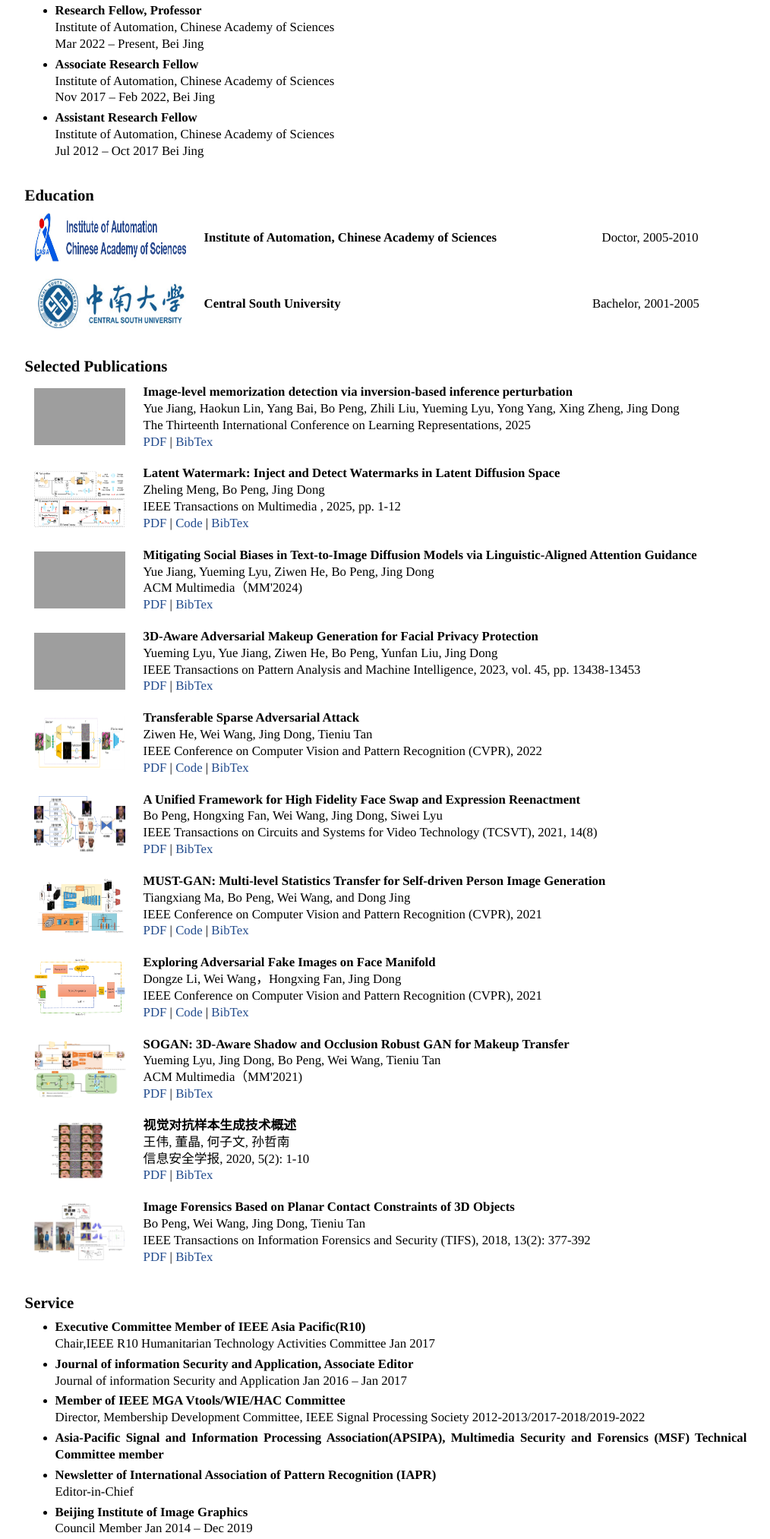
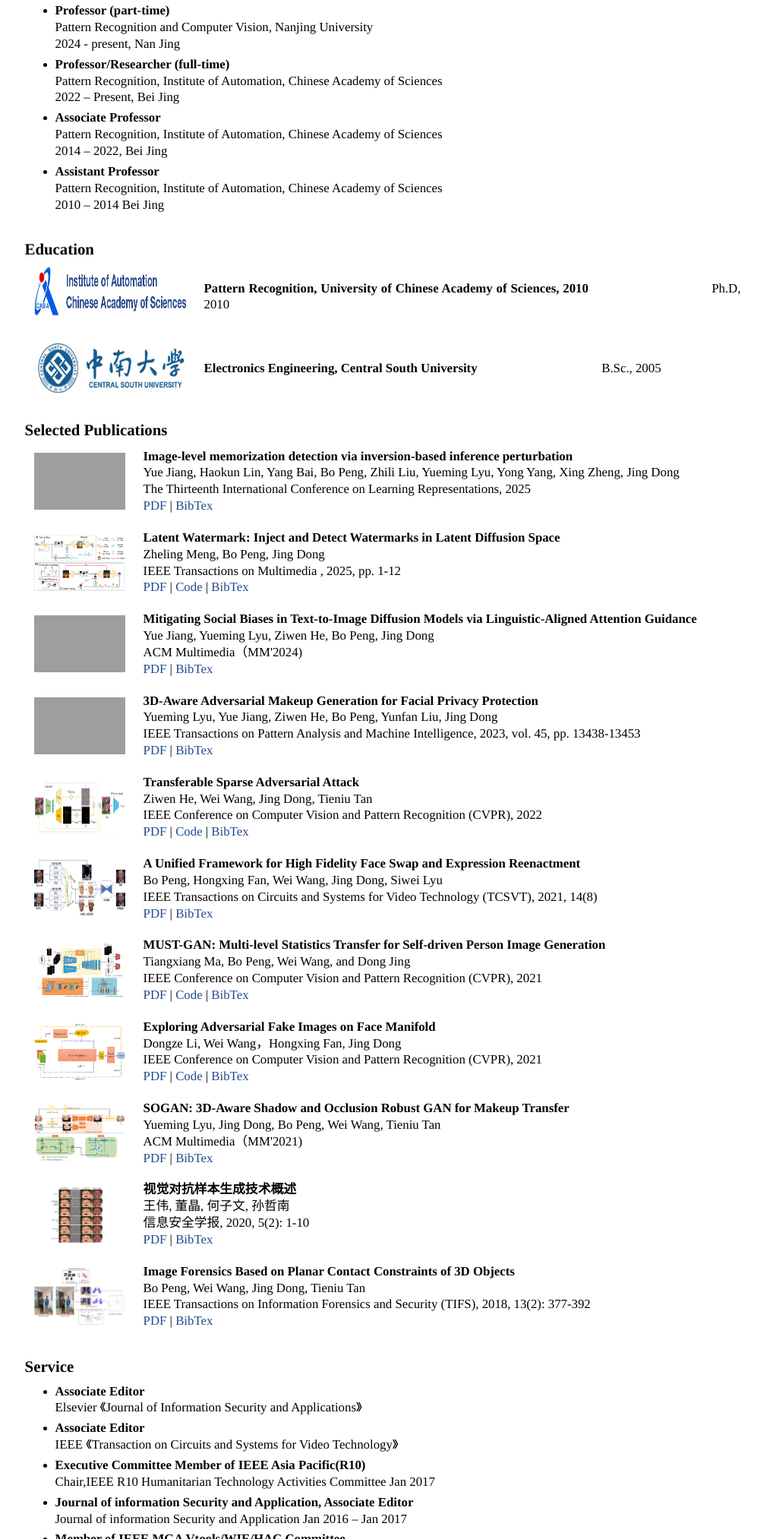
Before and after one commit to JDong-CASIA/JDong-CASIA.github.io, a plain HTML site: page index.html in a window 1280 px wide. Shown: the part 774-2800 px from the top of the page at 76% size, without its empty margins (132-1146 px from the left). Drawn offline with Linux system fonts and the light colour scheme; grey boxes are pictures that could not be loaded.

Commit message:
Update index.html

```diff
--- a/index.html
+++ b/index.html
@@ -50,17 +50,21 @@ Dong Jing, Ph.D., researcher, doctoral supervisor, CSIG/CCF/IEEE senior member,
 
 <h2>Experience</h2>
 <ul>
-<li><p><strong>Research Fellow, Professor</strong> <br />
-Institute of Automation, Chinese Academy of Sciences <br />
-Mar 2022 – Present,  Bei Jing
+<li><p><strong>Professor (part-time)</strong> <br />
+Pattern Recognition and Computer Vision, Nanjing University <br />
+2024 - present,  Nan Jing
 </p></li>
-<li><p><strong>Associate Research Fellow</strong> <br />
-Institute of Automation, Chinese Academy of Sciences <br />
-Nov 2017 – Feb 2022,  Bei Jing
+<li><p><strong>Professor/Researcher (full-time)</strong> <br />
+Pattern Recognition, Institute of Automation, Chinese Academy of Sciences <br />
+2022 – Present,  Bei Jing
 </p></li>
-<li><p><strong>Assistant Research Fellow</strong> <br />
-Institute of Automation, Chinese Academy of Sciences <br />
-Jul 2012 – Oct 2017  Bei Jing
+<li><p><strong>Associate Professor</strong> <br />
+Pattern Recognition, Institute of Automation, Chinese Academy of Sciences <br />
+2014 – 2022,  Bei Jing
+</p></li>
+<li><p><strong>Assistant Professor</strong> <br />
+Pattern Recognition, Institute of Automation, Chinese Academy of Sciences <br />
+2010 – 2014  Bei Jing
 </p></li>
 </ul>
 
@@ -69,7 +73,7 @@ Jul 2012 – Oct 2017  Bei Jing
 <table class="imgtable"><tr><td>
 <img src="images/iacas_logo.jpg" alt="alt text" width="200" height="65"/> &nbsp; </td>
 <td align="left">
-<p> <strong>Institute of Automation, Chinese Academy of Sciences</strong> &nbsp; &nbsp; &nbsp; &nbsp; &nbsp; &nbsp; &nbsp; &nbsp; &nbsp; &nbsp; &nbsp; &nbsp; &nbsp; &nbsp; &nbsp; &nbsp; Doctor, 2005-2010
+<p> <strong>Pattern Recognition, University of Chinese Academy of Sciences, 2010</strong> &nbsp; &nbsp; &nbsp; &nbsp; &nbsp; &nbsp; &nbsp; &nbsp; &nbsp; &nbsp; &nbsp; &nbsp; &nbsp; &nbsp; &nbsp; &nbsp; Ph.D, 2010
 </p>
 </td></tr></table>
 <br />
@@ -77,7 +81,7 @@ Jul 2012 – Oct 2017  Bei Jing
 <table class="imgtable"><tr><td>
 <img src="images/CSU.jpg" alt="alt text" width="200" height="65"/> &nbsp;</td>
 <td align="left">
-<p> <strong>Central South University</strong> &nbsp; &nbsp; &nbsp; &nbsp; &nbsp; &nbsp; &nbsp; &nbsp; &nbsp; &nbsp; &nbsp; &nbsp; &nbsp; &nbsp; &nbsp; &nbsp; &nbsp; &nbsp; &nbsp; &nbsp; &nbsp; &nbsp; &nbsp; &nbsp; &nbsp; &nbsp; &nbsp; &nbsp; &nbsp; &nbsp; &nbsp; &nbsp; &nbsp; &nbsp; &nbsp; &nbsp; &nbsp; &nbsp; &nbsp; Bachelor, 2001-2005
+<p> <strong>Electronics Engineering, Central South University</strong> &nbsp; &nbsp; &nbsp; &nbsp; &nbsp; &nbsp; &nbsp; &nbsp; &nbsp; &nbsp; &nbsp; &nbsp; &nbsp; &nbsp; &nbsp; &nbsp; &nbsp; &nbsp; &nbsp; B.Sc., 2005
 </p>
 </td></tr></table>
 
@@ -228,6 +232,12 @@ IEEE Transactions on Information Forensics and Security (TIFS), 2018, 13(2): 377
 
 <h2>Service</h2>
 <ul>
+<li><p><strong>Associate Editor</strong> <br />
+Elsevier 《Journal of Information Security and Applications》
+</p></li>
+<li><p><strong>Associate Editor</strong> <br />
+IEEE 《Transaction on Circuits and Systems for Video Technology》
+</p></li>
 <li><p><strong>Executive Committee Member of IEEE Asia Pacific(R10)</strong> <br />
 Chair,IEEE R10 Humanitarian Technology Activities Committee Jan 2017
 </p></li>
```
